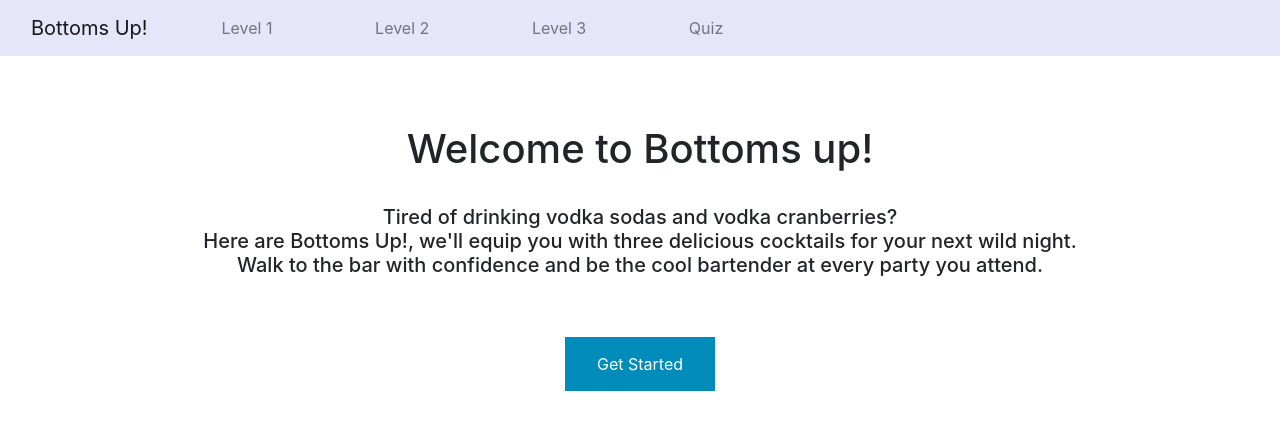
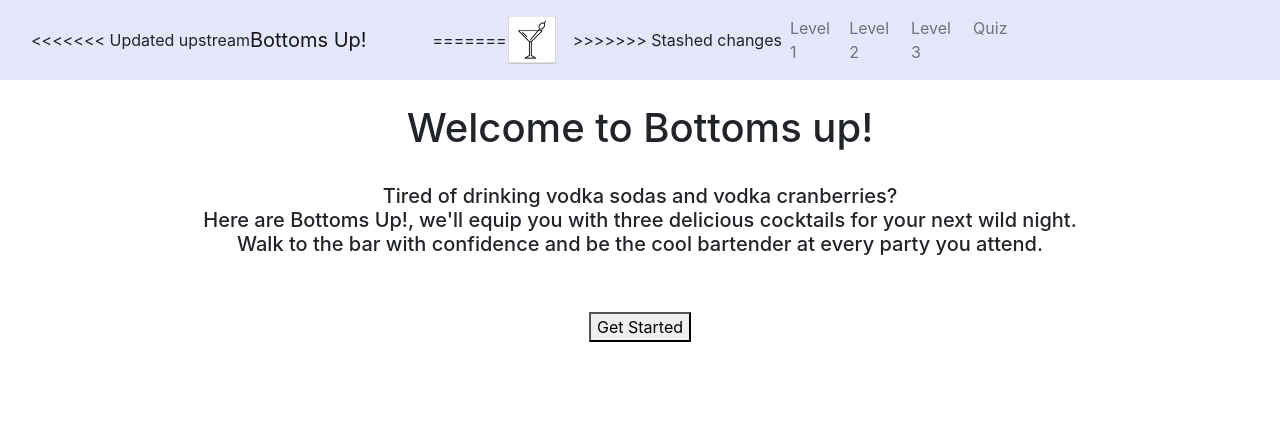
Before and after one commit to chris-cox-columbia/UID-Final-Project, a Flask app: page / in a window 1280 px wide. Shown: the top 430 px of the page. Run offline with Flask 2, Linux system fonts and the light colour scheme; some libraries are stand-ins or nearby versions.

Commit message:
can  yall see hits

```diff
--- a/static/learn.css
+++ b/static/learn.css
@@ -86,24 +86,3 @@
 .video{
     padding: 15px;
 }
-.a-container {
-    padding-top: 30px;
-    width: auto;
-    box-sizing: border-box;
-    position: relative;
-    margin: 15px;
-
-}
-.button1 {
-    border: none;
-    color: white;
-    padding: 15px 32px;
-    text-align: center;
-    text-decoration: none;
-    display: inline-block;
-    font-size: 16px;
-    margin: 4px 2px;
-    cursor: pointer;
-    background-color: #008CBA;
-}
-html,body {padding:0; margin:0;}
--- a/templates/layout.html
+++ b/templates/layout.html
@@ -24,7 +24,13 @@
 
         <nav class="navbar navbar-expand-lg navbar-light" style="background-color: lavender">
             <div class="container-fluid">
+<<<<<<< Updated upstream
                 <a class="navbar-brand" href="/" style="padding-right: 50px;">Bottoms Up!</a>
+=======
+                <a class="navbar-brand" href="/">
+                    <img src="{{ url_for('static', filename = 'martini.png') }}" alt="logo" Width="50px" height="50px">
+                </a>
+>>>>>>> Stashed changes
                     <button class="navbar-toggler" type="button" data-bs-toggle="collapse" data-bs-target="#navbarNavAltMarkup" aria-controls="navbarNavAltMarkup" aria-expanded="false" aria-label="Toggle navigation">
                         <span class="navbar-toggler-icon"></span>
                     </button>
```
Also changed, not shown: static/layout.css (added, +30 -0 lines), static/martini.png (added).
